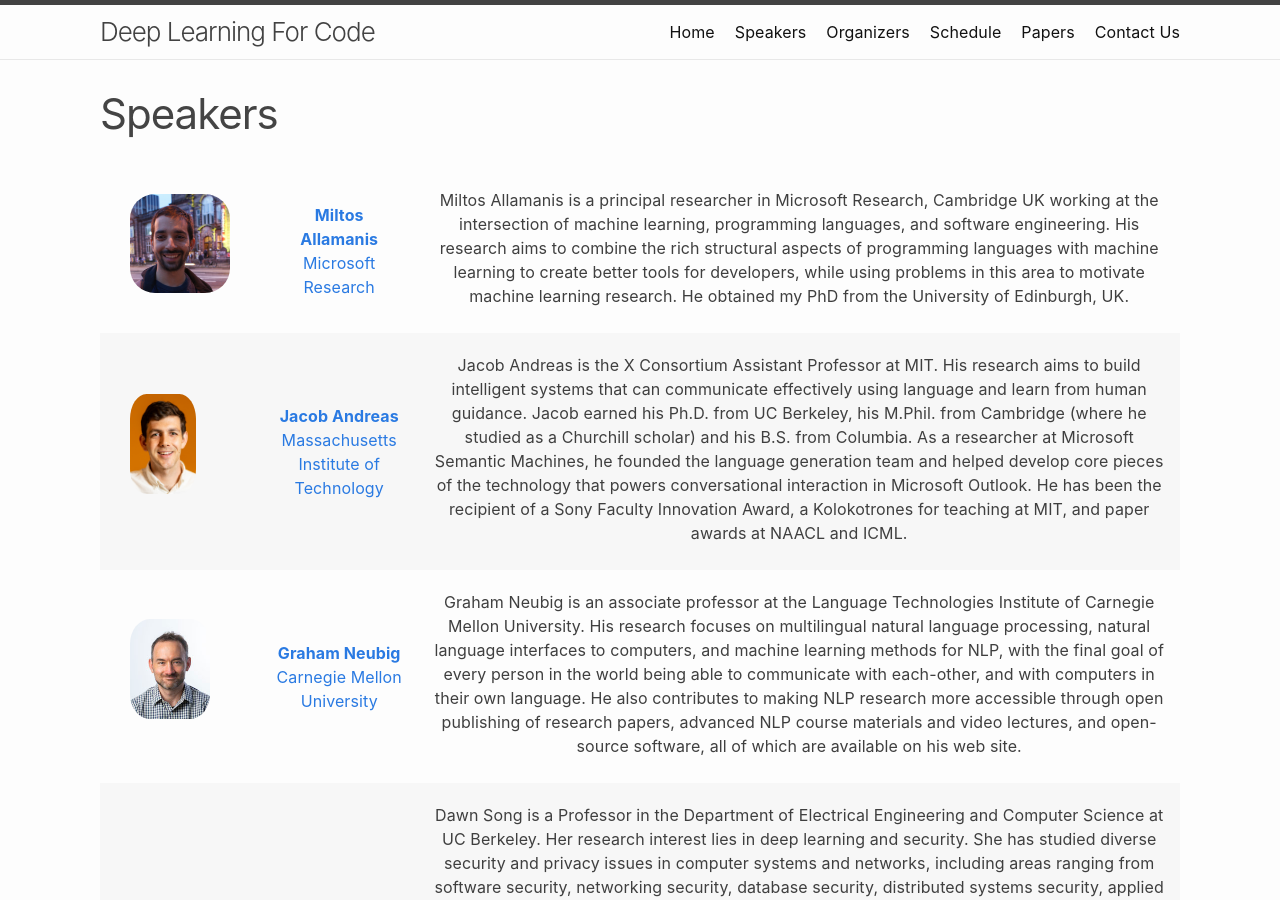
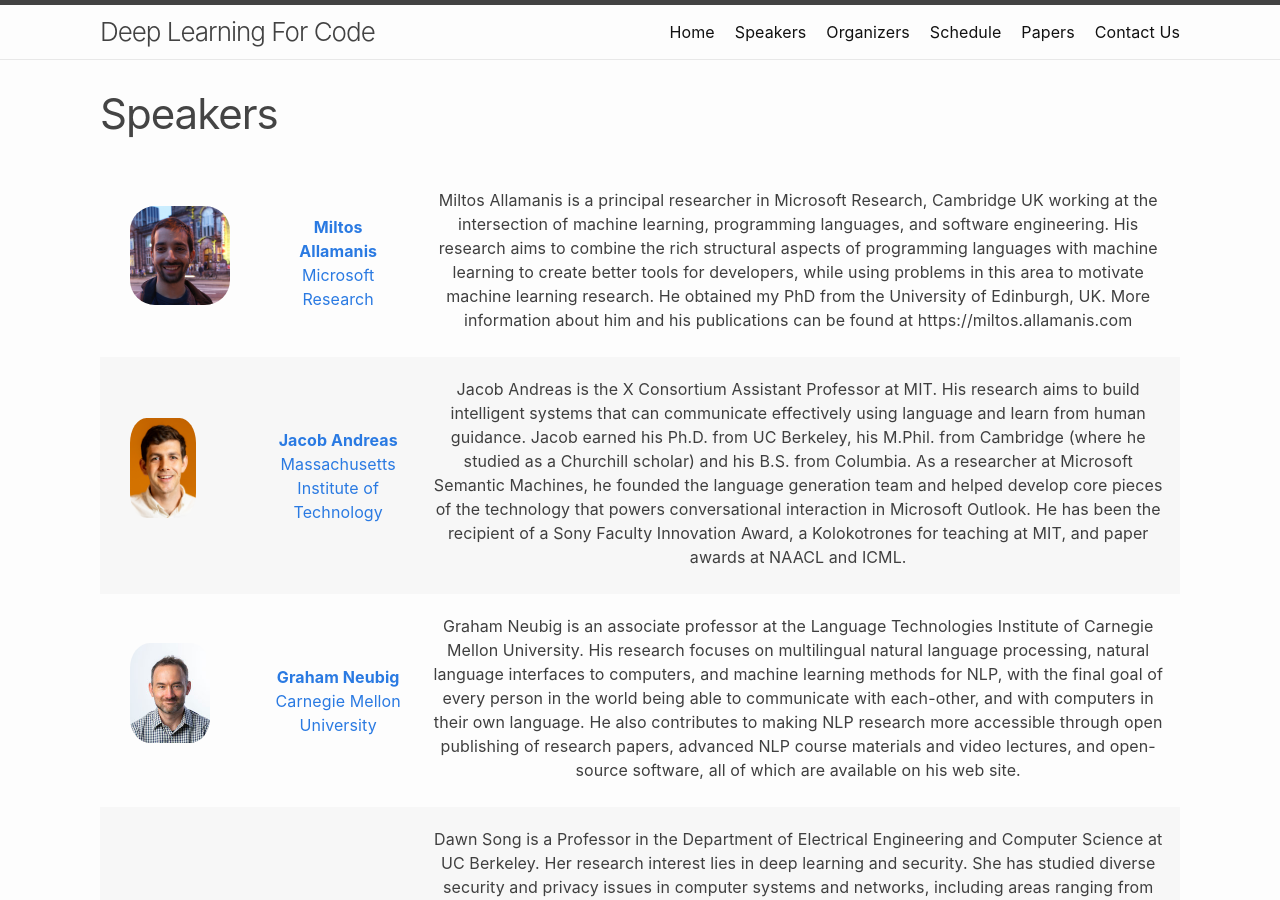
Before and after one commit to SivilTaram/dl4c.github.io, a Jekyll site: the page built from speakers.md, in a window 1280 px wide and 900 px high. Built offline with Jekyll 4.4.1, drawn with Linux system fonts in a browser that asks for light colours.

Commit message:
Added link

```diff
--- a/_speakers/allamanis.md
+++ b/_speakers/allamanis.md
@@ -15,4 +15,4 @@ img: allamanis.jpg
 ---
 
 <!-- Whatever you write below will show up as the speaker's bio -->
-Miltos Allamanis is a principal researcher in Microsoft Research, Cambridge UK working at the intersection of machine learning, programming languages, and software engineering. His research aims to combine the rich structural aspects of programming languages with machine learning to create better tools for developers, while using problems in this area to motivate machine learning research. He obtained my PhD from the University of Edinburgh, UK.
+Miltos Allamanis is a principal researcher in Microsoft Research, Cambridge UK working at the intersection of machine learning, programming languages, and software engineering. His research aims to combine the rich structural aspects of programming languages with machine learning to create better tools for developers, while using problems in this area to motivate machine learning research. He obtained my PhD from the University of Edinburgh, UK. More information about him and his publications can be found at https://miltos.allamanis.com
```
